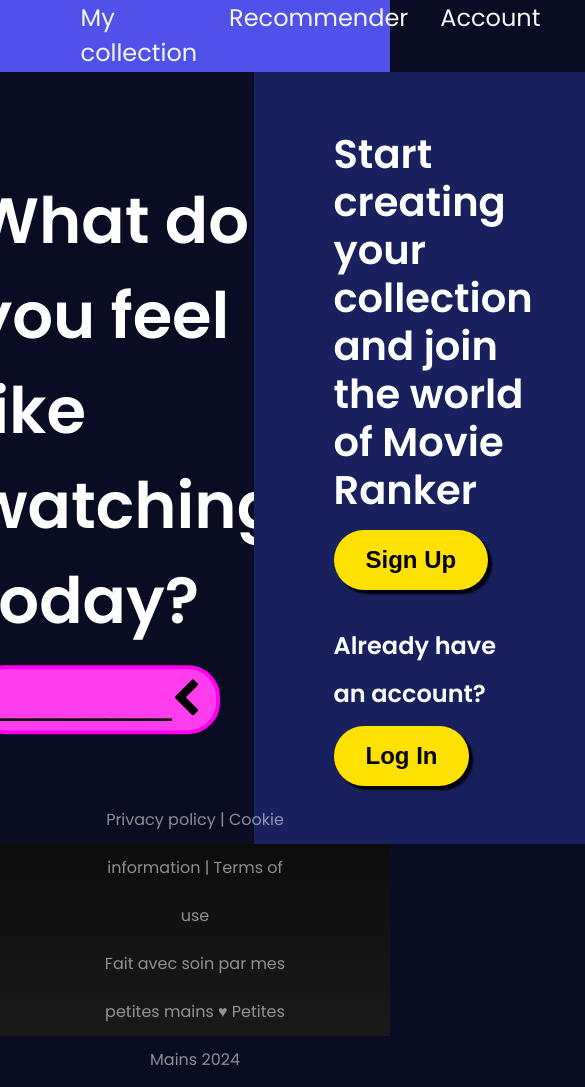
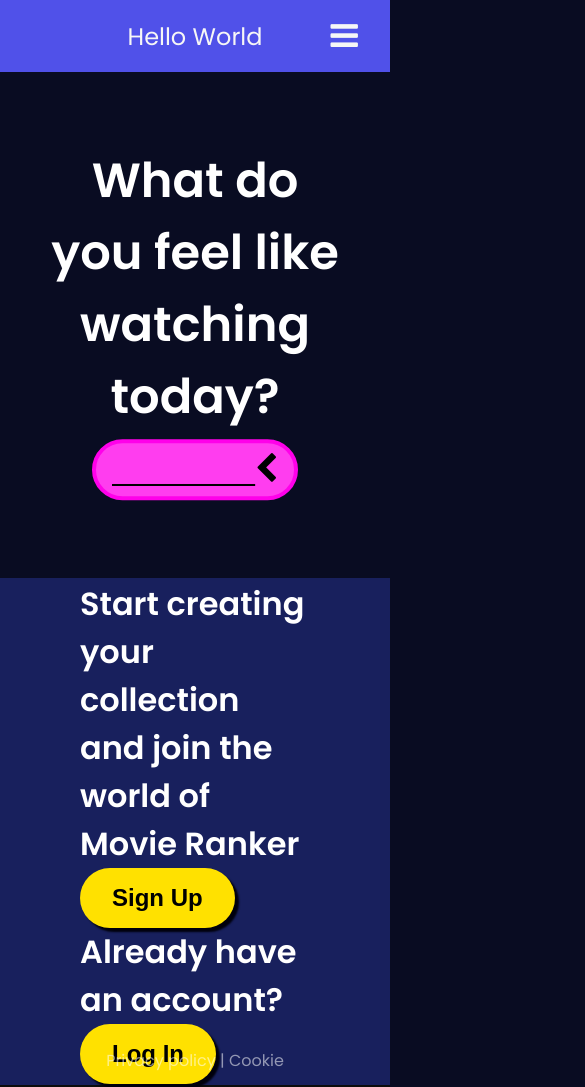
Before and after one commit to KanyesVersion/movieapp, a plain HTML site: page index.html in a window 390 px wide. Shown: the top 1087 px of the page, 585 px wide, since content can reach past the window. Drawn offline with Linux system fonts and the light colour scheme.

Commit message:
improved homepage responsiveness

```diff
--- a/index.html
+++ b/index.html
@@ -21,6 +21,9 @@
                 <li>Account</li>
             </ul>
         </nav>
+        <div class="burger-nav">
+            <i class="fa fa-bars" aria-hidden="true"></i>
+        </div>
      </header>
      <main>
         <section id="hero">
@@ -37,7 +40,6 @@
                 </div>
             </div>
             <div id="hero-right">
-                <div id="hero-right-content">
                 <p style="font-size: 2.5rem;">Start creating your collection and join the world of Movie Ranker</p>
                 <div class="mid-div"></div>
                 <button id="hero-su-btn" class="yellow-btn">Sign Up</button>
@@ -45,7 +47,6 @@
                 <p style="font-size: 1.5rem;">Already have an account?</p>
                 <div class="lo-div"></div>
                 <button class="yellow-btn">Log In</button>
-                </div>
             </div>
         </section>
      </main>
--- a/main.js
+++ b/main.js
@@ -3,11 +3,18 @@
 
 [...ddBtns].forEach(btn => {
     const ddContainer = btn.parentElement;
+    const assocList = ddContainer.querySelector('.dd-list');
 
     btn.addEventListener('click', () => {
-        ddContainer.querySelector('.dd-list').classList.remove('hidden');
-        btn.style.borderRadius = '2rem 2rem 0 0';
-        btn.querySelector('.dd-chevron').classList.add('rotated-90-ccw');
+        if (assocList.classList.contains('hidden')) {
+            assocList.classList.remove('hidden');
+            btn.style.borderRadius = '2rem 2rem 0 0';
+            btn.querySelector('.dd-chevron').classList.add('rotated-90-ccw');
+        } else {
+            assocList.classList.add('hidden');
+            btn.style.borderRadius = '2rem';
+            btn.querySelector('.dd-chevron').classList.remove('rotated-90-ccw');
+        }
     });
 });
 
@@ -18,7 +25,7 @@
         const assocBtn = ddContainer.querySelector('.dd-btn');
 
         if (!list.contains(e.target) && !assocBtn.contains(e.target)) {
-            if (![...list.classList].some(cl => cl === 'hidden')) {
+            if (!list.classList.contains('hidden')) {
                 list.classList.add('hidden');
                 assocBtn.style.borderRadius = '2rem';
                 assocBtn.querySelector('.dd-chevron').classList.remove('rotated-90-ccw');
--- a/styles.css
+++ b/styles.css
@@ -26,8 +26,7 @@
     display: flex;
     background-color: var(--header-purple);
     backdrop-filter: blur(.5rem);
-    justify-content: center;
-    gap: 45%;
+    justify-content: space-around;
     padding: 1rem;
     font-size: 1.5rem;
     height: var(--header-height);
@@ -61,6 +60,15 @@
     width: 100%;
 }
 
+.burger-nav {
+    display: none;
+    position: absolute;
+    right: 2rem;
+    font-size: 2rem;
+    top: 50%;
+    transform: translateY(-50%);
+}
+
 section {
     height: calc(100vh - var(--header-height));
     min-height: 400px;
@@ -80,8 +88,9 @@
     width: 65%;
     min-width: 65%;
     display: grid;
+    text-align: center;
     place-content: center;
-    padding: 4rem 6rem;
+    padding: 4rem 3rem;
     font-size: 4rem;
     font-weight: 600;
 }
@@ -92,8 +101,11 @@
     transform: translateY(-.3rem);
 }
 
+.dropdown > * {
+    font-size: 2.5rem;
+}
+
 .dd-btn {
-    font-size: 2.5rem;
     padding: .5rem 1rem;
     border-radius: 2rem 2rem;
     cursor: pointer;
@@ -111,7 +123,6 @@
 }
 
 .dd-list {
-    font-size: 2rem;
     position: absolute;
     top: 100%;
     left: 0;
@@ -144,12 +155,10 @@
     background-color: rgb(24, 32, 93);
     padding: 4rem 5rem;
     line-height: 3rem;
-    display: grid;
-    place-content: center;
-}
-
-#hero-right-content {
-    width: 100%;
+    display: flex;
+    flex-direction: column;
+    align-items: start;
+    justify-content: center;
 }
 
 #hero-right p {
@@ -208,6 +217,45 @@
     transform: rotate(-90deg);
 }
 
+/* Media queries */
+@media (max-width: 1300px) {
+    #hero {
+        flex-direction: column;
+        height: auto;
+    }
+
+    .dropdown > * {
+        font-size: 2rem;
+    }
+
+    #hero > * {
+        width: 100%;
+        height: 60vh;
+    }
+
+    #hero-left {
+        font-size: 3rem;
+    }
+
+    #hero-right p {
+        font-size: 2rem !important;
+    }
+
+    nav {
+        font-size: 1.3rem;
+    }
+}
+
+@media (max-width: 900px) {
+    nav {
+        display: none;
+    }
+
+    .burger-nav {
+        display: block;
+    }
+}
+
 /* Animations */
 
 @keyframes dd-animation {
```
Lines whose indentation alone changed are shown as unchanged.
